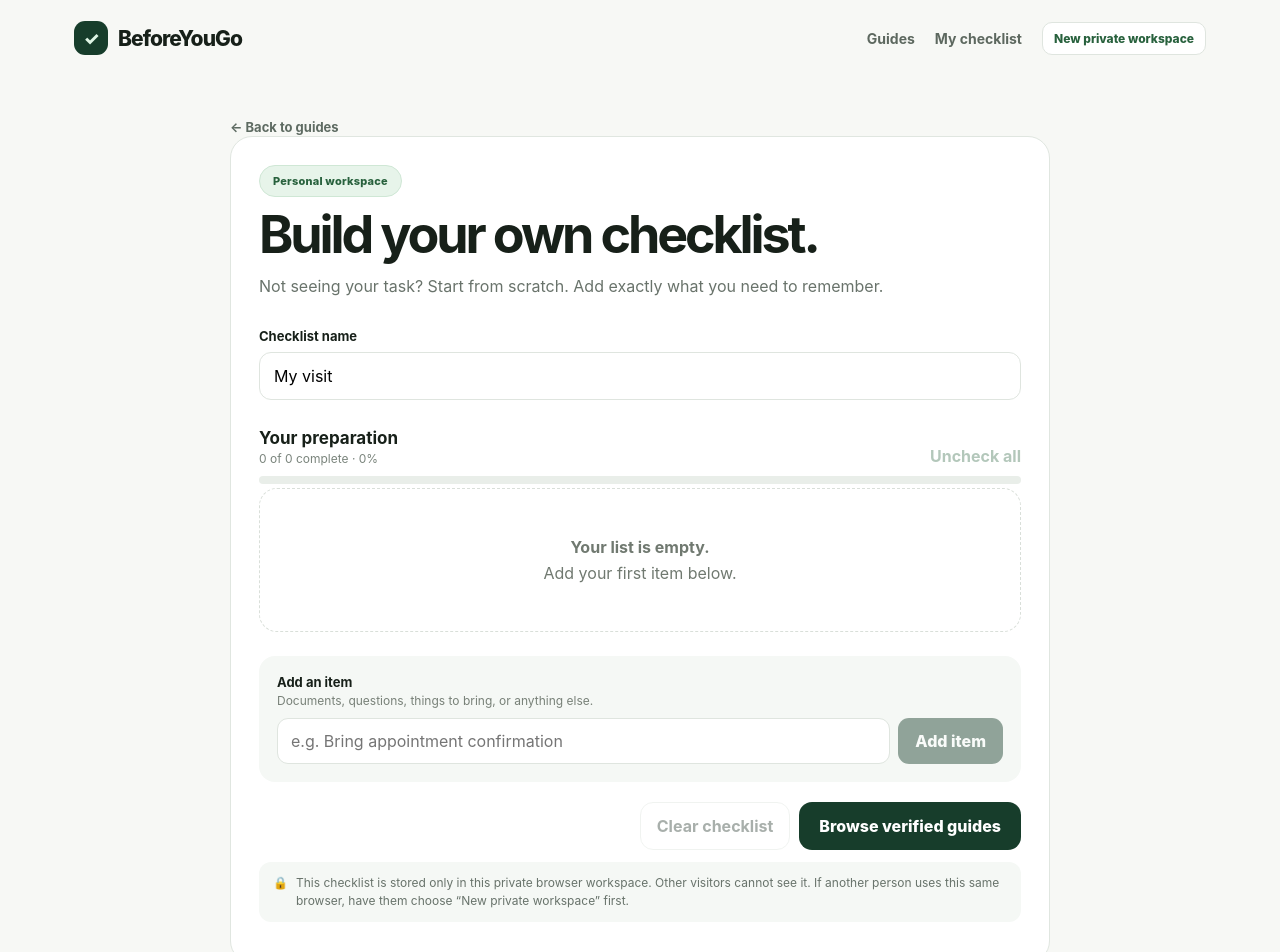
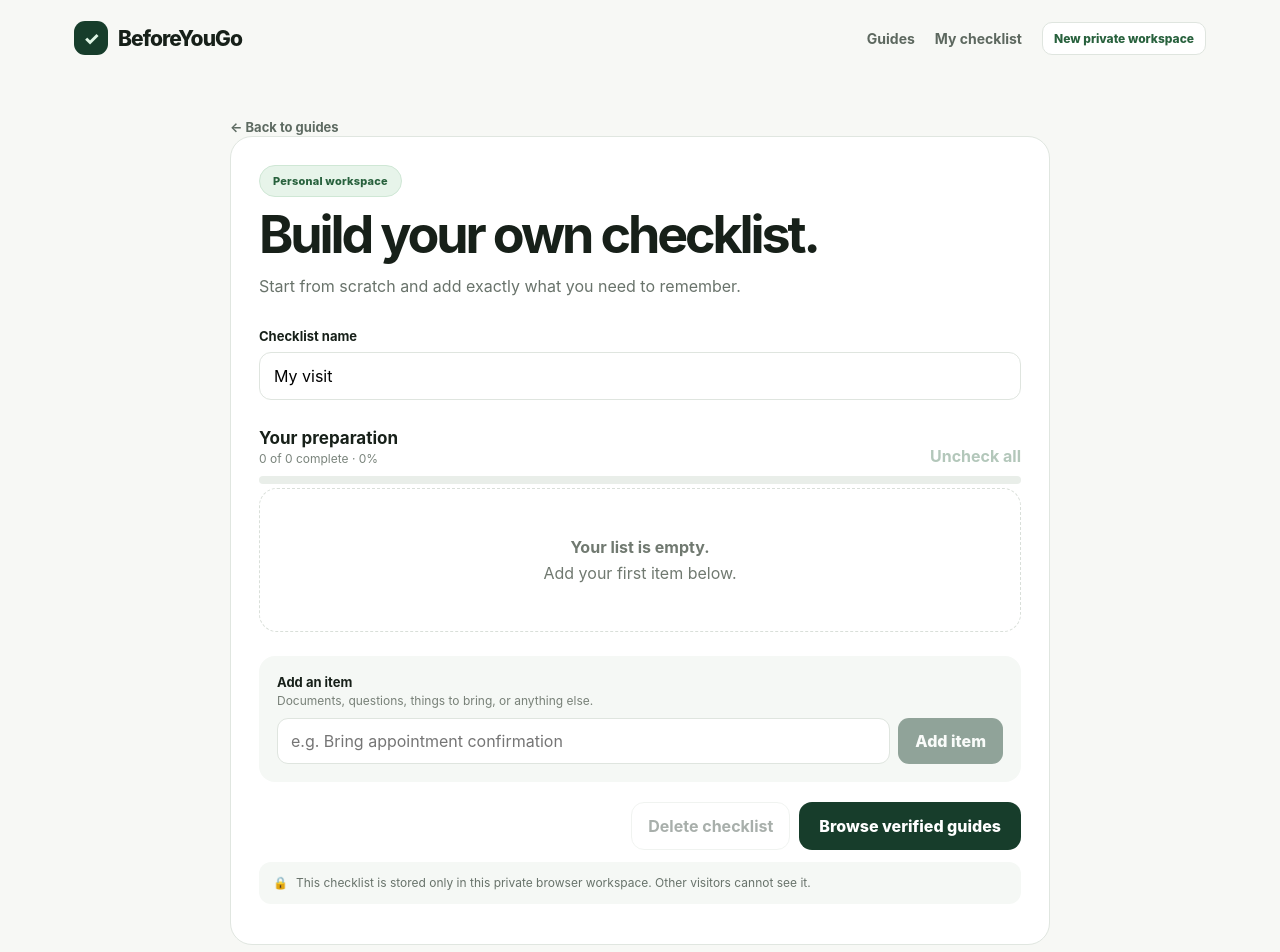
Before and after one commit to kogleshofficial-hub/beforeyougo, a Next.js app: page /my-checklist in a window 1280 px wide. Shown: the top 952 px of the page. Built offline with nearby package versions, Linux system fonts and the light colour scheme.

Commit message:
feat: add completion celebration and private checklist deletion

```diff
--- a/app/my-checklist/page.tsx
+++ b/app/my-checklist/page.tsx
@@ -5,33 +5,35 @@ import { FormEvent, useEffect, useMemo, useState } from "react";
 
 type Item = { id: string; text: string; done: boolean };
 const WORKSPACE_KEY = "beforeyougo:workspace:v1";
-const SUMMARY_KEY = "beforeyougo:last-checklist:v1";
+const SUMMARY_KEY = "beforeyougo:last-checklist:v2";
+const CELEBRATED_KEY = "beforeyougo:celebrated:v1";
 
 function getWorkspaceId() {
-  try { const existing = localStorage.getItem(WORKSPACE_KEY); if (existing) return existing; const created = crypto.randomUUID(); localStorage.setItem(WORKSPACE_KEY, created); return created; }
-  catch { return "private-session"; }
+  try { const existing = localStorage.getItem(WORKSPACE_KEY); if (existing) return existing; const created = crypto.randomUUID(); localStorage.setItem(WORKSPACE_KEY, created); return created; } catch { return "private-session"; }
 }
-function publishSummary(title: string, items: Item[]) {
-  try { localStorage.setItem(SUMMARY_KEY, JSON.stringify({ kind: "custom", href: "/my-checklist", title: title.trim() || "My checklist", done: items.filter((i) => i.done).length, total: items.length, updatedAt: new Date().toISOString() })); window.dispatchEvent(new Event("beforeyougo:checklist-updated")); } catch {}
-}
+function readSaved(id: string) { try { const raw = localStorage.getItem(`beforeyougo:my-checklist:${id}:v2`); return raw ? JSON.parse(raw) : null; } catch { return null; } }
+function publishSummary(title: string, items: Item[]) { try { localStorage.setItem(SUMMARY_KEY, JSON.stringify({ kind: "custom", href: "/my-checklist", title: title.trim() || "My checklist", done: items.filter((i) => i.done).length, total: items.length, updatedAt: new Date().toISOString() })); window.dispatchEvent(new Event("beforeyougo:checklist-updated")); } catch {} }
 
 export default function MyChecklist() {
-  const [title, setTitle] = useState("My visit"); const [items, setItems] = useState<Item[]>([]); const [text, setText] = useState(""); const [workspace, setWorkspace] = useState<string | null>(null); const [hydrated, setHydrated] = useState(false);
-  useEffect(() => { const id = getWorkspaceId(); setWorkspace(id); try { const raw = localStorage.getItem(`beforeyougo:my-checklist:${id}:v2`); if (raw) { const saved = JSON.parse(raw); if (typeof saved.title === "string") setTitle(saved.title); if (Array.isArray(saved.items)) setItems(saved.items.filter((x: Item) => x && typeof x.id === "string" && typeof x.text === "string" && typeof x.done === "boolean")); } } catch {} setHydrated(true); }, []);
+  const [title, setTitle] = useState("My visit"); const [items, setItems] = useState<Item[]>([]); const [text, setText] = useState(""); const [workspace, setWorkspace] = useState<string | null>(null); const [hydrated, setHydrated] = useState(false); const [showComplete, setShowComplete] = useState(false); const [showDelete, setShowDelete] = useState(false);
+  useEffect(() => { const id = getWorkspaceId(); setWorkspace(id); const saved = readSaved(id); if (saved) { if (typeof saved.title === "string") setTitle(saved.title); if (Array.isArray(saved.items)) setItems(saved.items.filter((x: Item) => x && typeof x.id === "string" && typeof x.text === "string" && typeof x.done === "boolean")); } setHydrated(true); }, []);
   useEffect(() => { if (!hydrated || !workspace) return; try { localStorage.setItem(`beforeyougo:my-checklist:${workspace}:v2`, JSON.stringify({ title, items })); publishSummary(title, items); } catch {} }, [title, items, hydrated, workspace]);
   const completed = useMemo(() => items.filter((item) => item.done).length, [items]); const progress = items.length ? Math.round((completed / items.length) * 100) : 0;
+  useEffect(() => { if (hydrated && items.length > 0 && completed === items.length && !showComplete) { try { const key = `${workspace}:${title}:${items.map(i => i.id).join(",")}`; if (sessionStorage.getItem(CELEBRATED_KEY) !== key) { sessionStorage.setItem(CELEBRATED_KEY, key); setShowComplete(true); } } catch { setShowComplete(true); } } }, [completed, items.length, hydrated, workspace, title, showComplete]);
   const add = (event: FormEvent) => { event.preventDefault(); const value = text.trim(); if (!value) return; setItems((current) => [...current, { id: crypto.randomUUID(), text: value, done: false }]); setText(""); };
   const reset = () => setItems((current) => current.map((item) => ({ ...item, done: false })));
-  const clear = () => { setItems([]); setTitle("My visit"); };
-  const newWorkspace = () => { try { localStorage.setItem(WORKSPACE_KEY, crypto.randomUUID()); } catch {} window.location.reload(); };
+  const deleteChecklist = () => { if (!workspace) return; try { localStorage.removeItem(`beforeyougo:my-checklist:${workspace}:v2`); localStorage.removeItem(SUMMARY_KEY); } catch {} setItems([]); setTitle("My visit"); setShowDelete(false); setShowComplete(false); window.dispatchEvent(new Event("beforeyougo:checklist-updated")); };
+  const newWorkspace = () => { try { localStorage.setItem(WORKSPACE_KEY, crypto.randomUUID()); localStorage.removeItem(SUMMARY_KEY); } catch {} window.location.reload(); };
   return <main>
     <header className="shell nav"><Link href="/" className="brand"><span className="mark">✓</span>BeforeYouGo</Link><nav className="navlinks" aria-label="Primary navigation"><Link href="/#guides">Guides</Link><Link href="/my-checklist">My checklist</Link><button type="button" className="nav-action" onClick={newWorkspace}>New private workspace</button></nav></header>
-    <section className="shell detail builder"><Link href="/" className="back">← Back to guides</Link><div className="panel"><span className="eyebrow">Personal workspace</span><h1>Build your own checklist.</h1><p className="lead">Not seeing your task? Start from scratch. Add exactly what you need to remember.</p>
+    <section className="shell detail builder"><Link href="/" className="back">← Back to guides</Link><div className="panel"><span className="eyebrow">Personal workspace</span><h1>Build your own checklist.</h1><p className="lead">Start from scratch and add exactly what you need to remember.</p>
       <label className="field"><strong>Checklist name</strong><input value={title} onChange={(e) => setTitle(e.target.value.slice(0, 100))} placeholder="e.g. University appointment" /></label>
       <div className="progress-head"><div><strong>Your preparation</strong><span>{completed} of {items.length} complete · {progress}%</span></div><button className="textbutton" type="button" onClick={reset} disabled={!completed}>Uncheck all</button></div><div className="progress" aria-label={`${progress}% complete`}><span style={{ width: `${progress}%` }} /></div>
       <div className="checklist" aria-label="Your personal checklist">{items.length ? items.map((item) => <div className={`check custom-check ${item.done ? "checked" : ""}`} key={item.id}><label><input type="checkbox" checked={item.done} onChange={() => setItems((current) => current.map((x) => x.id === item.id ? { ...x, done: !x.done } : x))} /><span className="checkmark" aria-hidden="true">✓</span><span>{item.text}</span></label><button type="button" className="remove-item" onClick={() => setItems((current) => current.filter((x) => x.id !== item.id))} aria-label={`Remove ${item.text}`}>×</button></div>) : <div className="empty"><strong>Your list is empty.</strong><span>Add your first item below.</span></div>}</div>
       <form className="add-item" onSubmit={add}><label htmlFor="new-item"><strong>Add an item</strong><span>Documents, questions, things to bring, or anything else.</span></label><div className="add-row"><input id="new-item" value={text} onChange={(e) => setText(e.target.value)} placeholder="e.g. Bring appointment confirmation" maxLength={160} /><button type="submit" disabled={!text.trim()}>Add item</button></div></form>
-      <div className="builder-actions"><button className="secondary" type="button" onClick={clear} disabled={!items.length && title === "My visit"}>Clear checklist</button><Link className="primary" href="/#guides">Browse verified guides</Link></div><p className="privacy"><span>🔒</span> This checklist is stored only in this private browser workspace. Other visitors cannot see it. If another person uses this same browser, have them choose “New private workspace” first.</p>
+      <div className="builder-actions"><button className="secondary danger" type="button" onClick={() => setShowDelete(true)} disabled={!items.length}>Delete checklist</button><Link className="primary" href="/#guides">Browse verified guides</Link></div><p className="privacy"><span>🔒</span> This checklist is stored only in this private browser workspace. Other visitors cannot see it.</p>
     </div></section><footer className="shell footer"><div><strong>BeforeYouGo</strong><span>Preparation aid only · Verify important requirements with the official source.</span></div><div className="creator">Created by Koglesh R. Murugan</div></footer>
+    {showComplete && <div className="modal-backdrop"><div className="celebration" role="dialog" aria-modal="true" aria-labelledby="complete-title"><div className="confetti" aria-hidden="true">{Array.from({length: 18}, (_, i) => <i key={i} style={{ "--i": i } as React.CSSProperties} />)}</div><span className="complete-icon">✓</span><span className="eyebrow">Preparation complete</span><h2 id="complete-title">You're ready to go.</h2><p>You completed <strong>{title || "your checklist"}</strong>. Nice work. Would you like to keep this checklist or delete it now that you're done?</p><div className="modal-actions"><button className="secondary" onClick={() => setShowComplete(false)}>Keep checklist</button><button className="primary" onClick={() => { setShowComplete(false); setShowDelete(true); }}>Delete checklist</button></div></div></div>}
+    {showDelete && <div className="modal-backdrop"><div className="confirm" role="dialog" aria-modal="true" aria-labelledby="delete-title"><span className="eyebrow">Delete checklist</span><h2 id="delete-title">Remove this checklist?</h2><p>This will permanently remove <strong>{title || "your checklist"}</strong> from this browser workspace. It cannot be undone.</p><div className="modal-actions"><button className="secondary" onClick={() => setShowDelete(false)}>Cancel</button><button className="danger-button" onClick={deleteChecklist}>Delete permanently</button></div></div></div>}
   </main>;
 }
```
